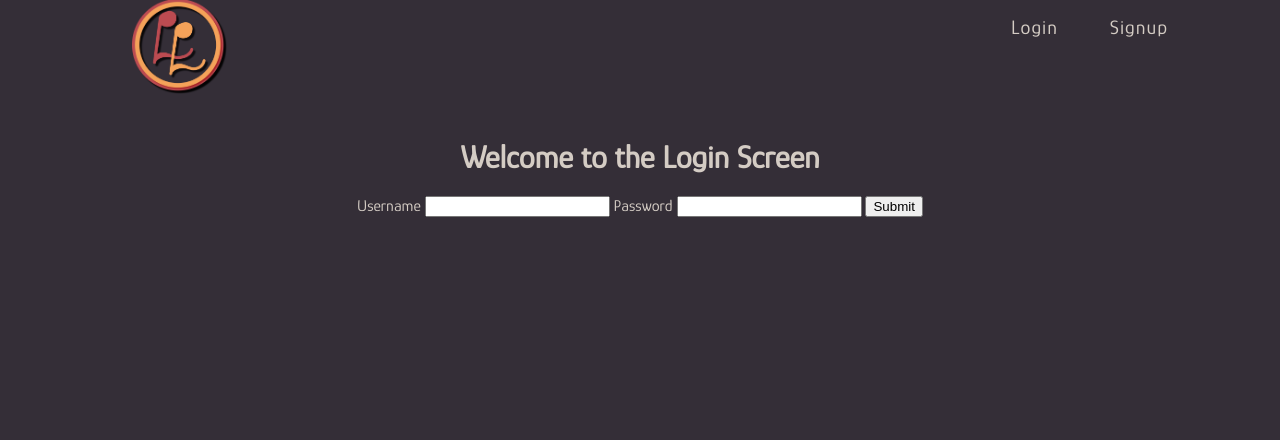
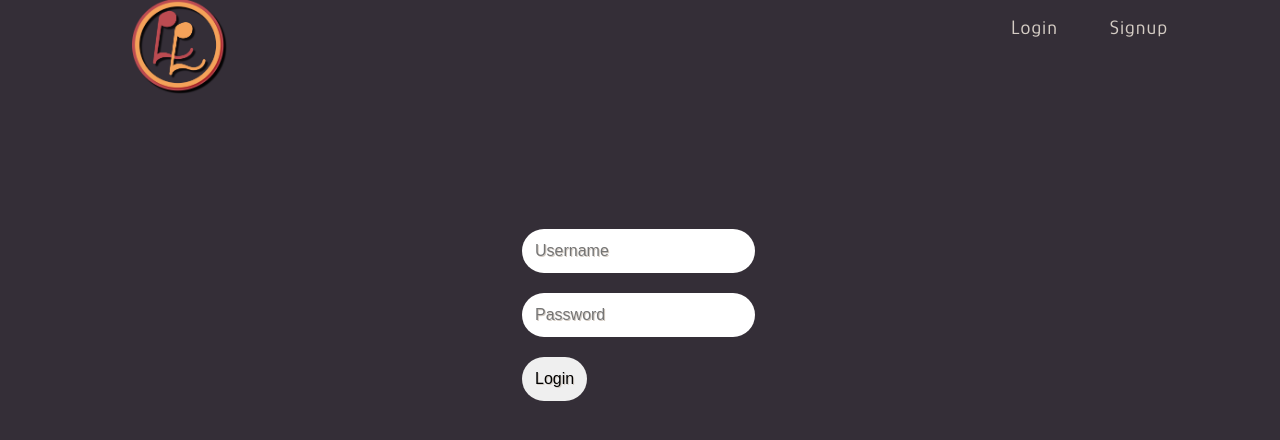
Before and after one commit to erikrutledge/music-network, a Django app: page /login/ in a window 1280 px wide. Shown: the part 21-461 px from the top of the page. Run offline with Django 4.2, Linux system fonts and the light colour scheme.

Commit message:
Continued HTML formatting to extended pages

```diff
--- a/members/static/styles/base.css
+++ b/members/static/styles/base.css
@@ -7,6 +7,21 @@
     --black: #151316;
     --white: #D4CCC4;
 }
+
+
+
+/* GENERAL FORMATTING */
+body {
+    background-color: var(--gray);
+    color: var(--white);
+    font-family: 'Glory', sans-serif;
+}
+a {
+    text-decoration: none;
+    color: var(--white);
+}
+
+
 
 /* NAVIGATION BAR */
 #navbar {
@@ -58,21 +73,36 @@
 }
 
 
-body {
-    background-color: var(--gray);
-    color: var(--white);
-    font-family: 'Glory', sans-serif;
+
+/* LOGIN - SIGNUP PAGE FORMATTING */
+.login-form {
+    position: absolute;
+    top: 30%;
+    left: 40%;
+}
+.login-form input {
+    border: 0;
+    outline: 0;
+    font-size: 16px;
+    border-radius: 320px;
+    padding: 13px;
+    margin: 10px;
+    text-shadow: 1px 1px 0 var(--white);
 }
 
-a {
-    text-decoration: none;
-    color: var(--white);
+.signup-form {
+    position: absolute;
+    top: 30%;
+    left: 40%;
 }
-
-.content {
-    background-color: var(--gray);
-    color: var(--white);
-    font-family: 'Glory', sans-serif;
-    margin-top: 160px;
-    text-align: center;
+.helptext {
+    visibility: hidden;
 }
+.signup-form ul li {
+    display: none;
+}
+.error-message {
+    position: absolute;
+    top: 10%;
+    left: 40%;
+}
--- a/members/templates/authenticate/login.html
+++ b/members/templates/authenticate/login.html
@@ -3,20 +3,12 @@
 {% block title %}Login Page{% endblock %}
 
 {% block content %}
-  <h1>Welcome to the Login Screen</h1>
-
-  <form method=POST>
+  <form class="login-form" method=POST>
     {% csrf_token %}
 
-    <div>
-      <label>Username</label>
-      <input type="text" name="username">
+    <input type="text" placeholder="Username"><br>
+    <input type="password" placeholder="Password"><br>
+    <input class="login-button" type="submit" value="Login">
 
-      <label>Password</label>
-      <input type="password" name="password">
-
-      <input type="submit" value="Submit">
-    </div>
   </form>
-
 {% endblock %}
--- a/members/templates/base.html
+++ b/members/templates/base.html
@@ -2,7 +2,7 @@
 <html>
 <head>
   <title>{% block title %}Base Page{% endblock %}</title>
-  <link rel="stylesheet" href="../static/styles/base.css">
+  <link rel="stylesheet" href="/static/styles/base.css">
   <link rel="preconnect" href="https://fonts.googleapis.com">
   <link rel="preconnect" href="https://fonts.gstatic.com" crossorigin>
   <link href="https://fonts.googleapis.com/css2?family=Glory&display=swap" rel="stylesheet">
@@ -13,7 +13,7 @@
       <div class="red-stripe"></div>
       <div class="nav-wrapper">
         <div class="logo">
-          <a href="{% url 'home' %}"><img src="../static/images/ll-logo.png"></a>
+          <a href="{% url 'home' %}"><img src="/static/images/ll-logo.png"></a>
         </div>
         {% if user.is_authenticated %}
           <ul id="menu">
```
Also changed, not shown: members/templates/authenticate/signup.html (+3 -6 lines), db.sqlite3.
